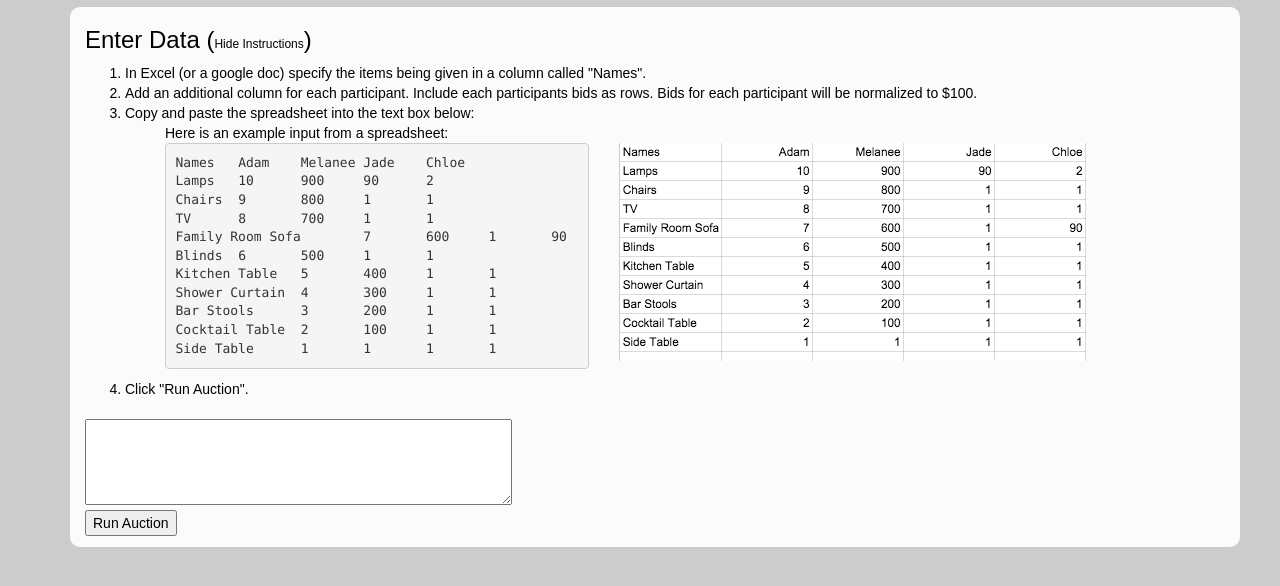
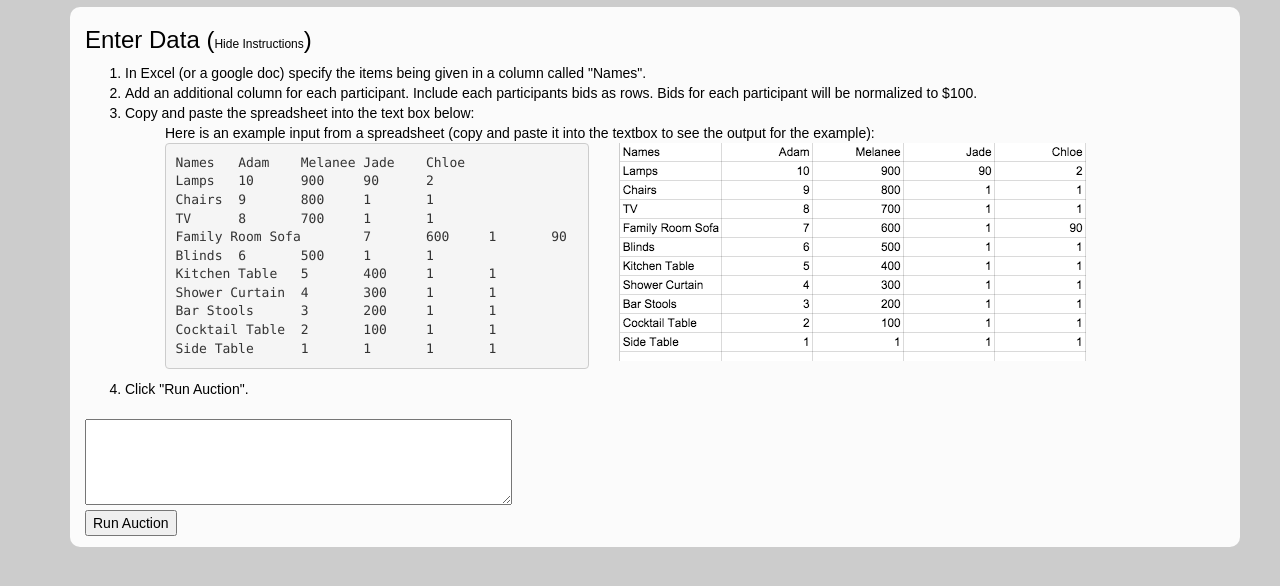
Before and after one commit to userfog/auctionProject, a plain HTML site: page index.html in a window 1280 px wide. Shown: the part 56-642 px from the top of the page. Drawn offline with nearby package versions, Linux system fonts and the light colour scheme.

Commit message:
More inst

```diff
--- a/index.html
+++ b/index.html
@@ -52,7 +52,7 @@
 				</li>
 				<li>
 					Copy and paste the spreadsheet into the text box below:
-					<ul>Here is an example input from a spreadsheet:
+					<ul>Here is an example input from a spreadsheet (copy and paste it into the textbox to see the output for the example):
 					<div class="row">
 						<div class="col-md-5">
 							<pre>Names	Adam	Melanee	Jade	Chloe
```
